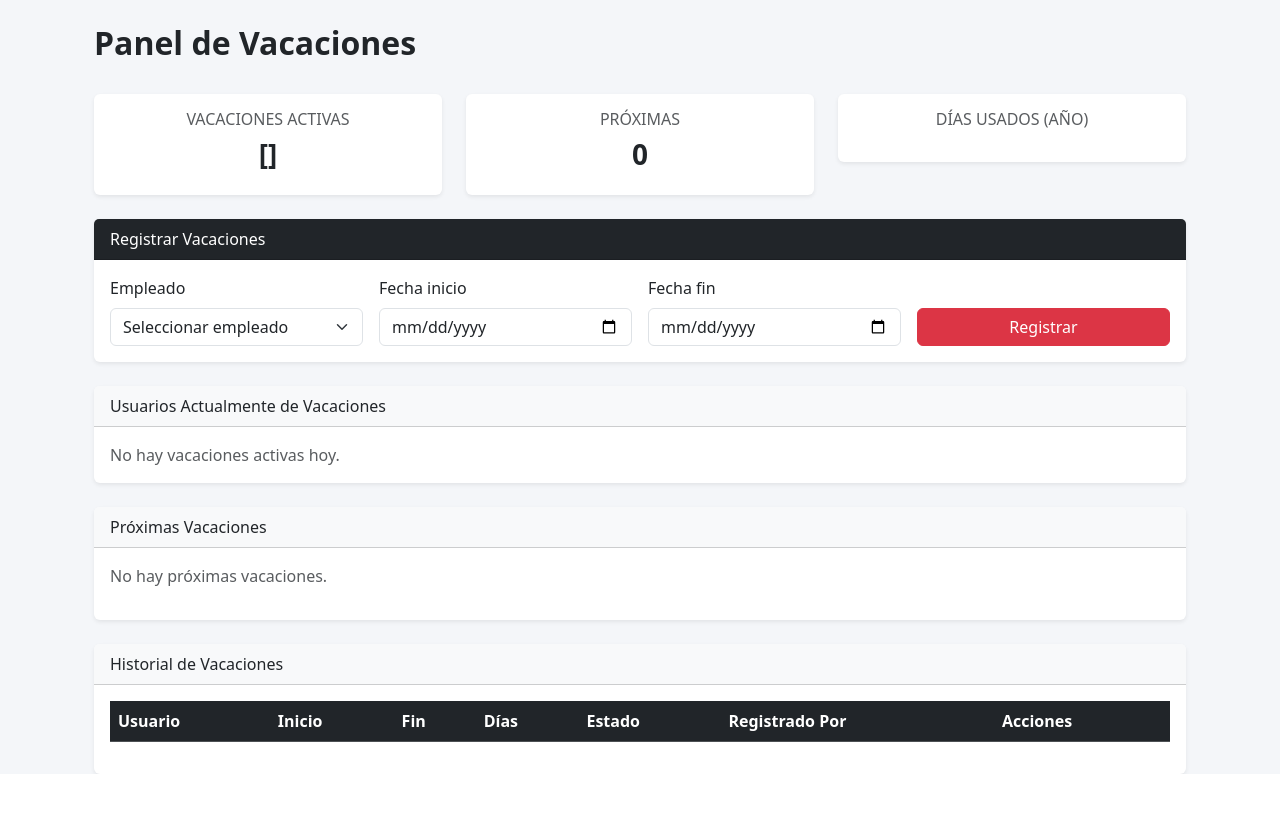
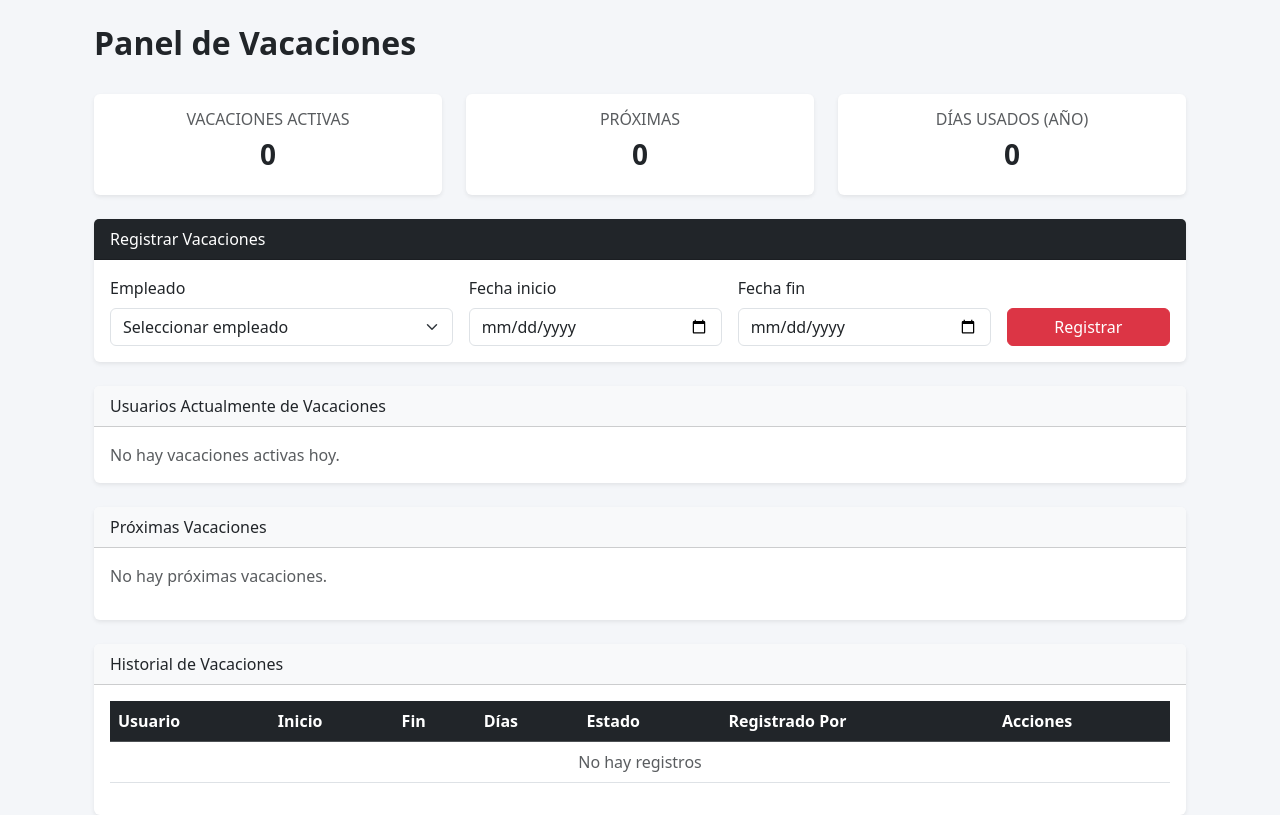
Before and after one commit to Corose/dashboard, a Flask app: page /vacaciones in a window 1280 px wide. Shown: the part 56-871 px from the top of the page. Before the commit the page ends 830 px from the top, so only its background shows below. Run offline with Flask 3, Linux system fonts and the light colour scheme; a user stored in the database is signed in; data that the repository does not hold is empty.

Commit message:
Fix Diseño v3

```diff
--- a/templates/vacaciones.html
+++ b/templates/vacaciones.html
@@ -8,27 +8,33 @@
         <h2 class="fw-bold">Panel de Vacaciones</h2>
     </div>
 
-    <!-- CARDS RESUMEN -->
+    <!-- RESUMEN -->
     <div class="row mb-4">
 
         <div class="col-md-4">
             <div class="card shadow-sm border-0 text-center p-3">
                 <h6 class="text-muted">VACACIONES ACTIVAS</h6>
-                <h3 class="fw-bold">{{ activas }}</h3>
+                <h3 class="fw-bold">{{ activas or 0 }}</h3>
             </div>
         </div>
 
         <div class="col-md-4">
             <div class="card shadow-sm border-0 text-center p-3">
                 <h6 class="text-muted">PRÓXIMAS</h6>
-                <h3 class="fw-bold">{{ proximas|length }}</h3>
+                <h3 class="fw-bold">
+                    {% if proximas %}
+                        {{ proximas|length }}
+                    {% else %}
+                        0
+                    {% endif %}
+                </h3>
             </div>
         </div>
 
         <div class="col-md-4">
             <div class="card shadow-sm border-0 text-center p-3">
                 <h6 class="text-muted">DÍAS USADOS (AÑO)</h6>
-                <h3 class="fw-bold">{{ dias_usados }}</h3>
+                <h3 class="fw-bold">{{ dias_usados or 0 }}</h3>
             </div>
         </div>
 
@@ -43,15 +49,21 @@
             <form method="POST" action="{{ url_for('solicitar_vacaciones') }}">
                 <div class="row g-3 align-items-end">
 
-                    <div class="col-md-3">
+                    <div class="col-md-4">
                         <label class="form-label">Empleado</label>
                         <select name="user_id" class="form-select" required>
                             <option value="">Seleccionar empleado</option>
+
+                            {% if users %}
                                 {% for user in users %}
                                     <option value="{{ user.id }}">
                                         {{ user.nombre }} ({{ user.dias_vacaciones }} días)
                                     </option>
                                 {% endfor %}
+                            {% else %}
+                                <option disabled>No hay usuarios disponibles</option>
+                            {% endif %}
+
                         </select>
                     </div>
 
@@ -67,7 +79,7 @@
                                class="form-control" required>
                     </div>
 
-                    <div class="col-md-3">
+                    <div class="col-md-2">
                         <button type="submit"
                                 class="btn btn-danger w-100">
                             Registrar
@@ -85,11 +97,13 @@
             Usuarios Actualmente de Vacaciones
         </div>
         <div class="card-body">
-            {% if activas_list %}
+
+            {% if activas_list and activas_list|length > 0 %}
                 <ul class="list-group list-group-flush">
                     {% for v in activas_list %}
                         <li class="list-group-item">
-                        {{ v.user.nombre }} ({{ v.fecha_inicio }} - {{ v.fecha_fin }})
+                            {{ v.user.nombre }}
+                            ({{ v.fecha_inicio }} - {{ v.fecha_fin }})
                         </li>
                     {% endfor %}
                 </ul>
@@ -98,6 +112,7 @@
                     No hay vacaciones activas hoy.
                 </p>
             {% endif %}
+
         </div>
     </div>
 
@@ -107,13 +122,17 @@
             Próximas Vacaciones
         </div>
         <div class="card-body">
+
+            {% if proximas and proximas|length > 0 %}
                 {% for v in proximas %}
                     <p>
                         {{ v.user.nombre }} - {{ v.fecha_inicio }}
                     </p>
+                {% endfor %}
             {% else %}
                 <p class="text-muted">No hay próximas vacaciones.</p>
-            {% endfor %}
+            {% endif %}
+
         </div>
     </div>
 
@@ -138,6 +157,7 @@
                 </thead>
                 <tbody>
 
+                    {% if historial and historial|length > 0 %}
                         {% for v in historial %}
                         <tr>
                             <td>{{ v.user.nombre }}</td>
@@ -162,6 +182,13 @@
                             </td>
                         </tr>
                         {% endfor %}
+                    {% else %}
+                        <tr>
+                            <td colspan="7" class="text-center text-muted">
+                                No hay registros
+                            </td>
+                        </tr>
+                    {% endif %}
 
                 </tbody>
             </table>
```
Lines whose indentation alone changed are shown as unchanged.
